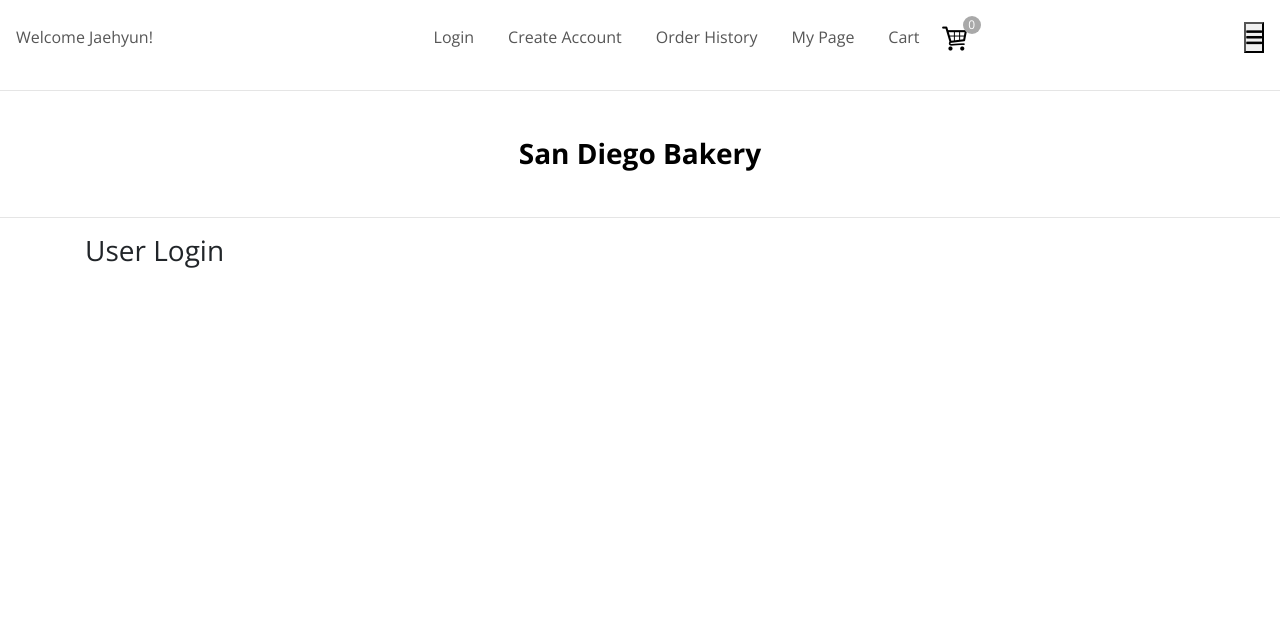
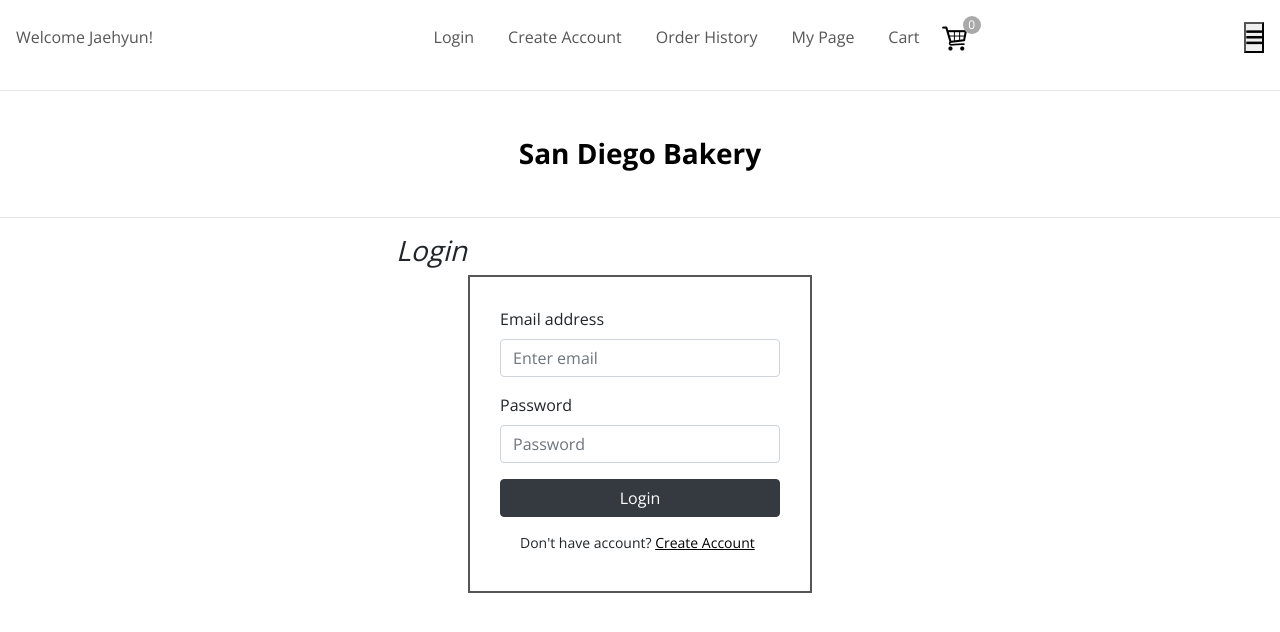
Before and after one commit to jaehyunan11/solo_project, a Django app: page /user_login/ in a window 1280 px wide. Shown: the top 632 px of the page. Run offline with Django 3.2, Linux system fonts and the light colour scheme; some libraries are stand-ins or nearby versions.

Commit message:
login page html and css

```diff
--- a/shop_app/static/css/styles.css
+++ b/shop_app/static/css/styles.css
@@ -231,3 +231,41 @@ h1 {
     margin: 0px 50px;
     font-size: var(--font-small);
 }
+
+/* User_Login */
+
+#login__title {
+    margin-left: 311px;
+    font-style: italic;
+    font-size: var(--font-small);
+    font-weight: bold;
+}
+
+
+#login {
+    display: flex;
+    justify-content: center;
+    width: 100%;
+
+}
+
+#user__login {
+    border: 2px solid var(--color-dark-grey);
+    padding: 30px;
+}
+
+.btn-dark {
+    /* margin-left: 30px; */
+    width: 280px;
+}
+
+.create__account {
+    margin-top: 15px;
+    font-size: var(--font-micro);
+    margin-left: 20px;
+}
+
+#link__create__account {
+    color: var(--color-black);
+    text-decoration: underline;
+}
--- a/shop_app/templates/user_login.html
+++ b/shop_app/templates/user_login.html
@@ -1,5 +1,26 @@
 {% extends 'shop_main.html' %}
 {% load static %}
 {% block content %}
-<h3>User Login</h3>
+<div id="login__title">
+    <h3>Login</h3>
+</div>
+<div id="login">
+    <form id="user__login" action="{% url 'store'%}" method=POST>
+        {% csrf_token %}
+        <div class="form-group">
+            <label for="exampleInputEmail1">Email address</label>
+            <input type="email" class="form-control" id="exampleInputEmail1" aria-describedby="emailHelp"
+                placeholder="Enter email">
+        </div>
+        <div class="form-group">
+            <label for="exampleInputPassword1">Password</label>
+            <input type="password" class="form-control" id="exampleInputPassword1" placeholder="Password">
+        </div>
+        <button type="submit" class="btn btn-dark">Login</button>
+        <div class="create__account">
+            <label for="question">Don't have account?</label>
+            <a id="link__create__account" href="{% url 'user_registration'%}">Create Account</a>
+        </div>
+    </form>
+</div>
 {% endblock content %}
```
Also changed, not shown: shop_app/templates/shop_cart.html (+4 -4 lines).
